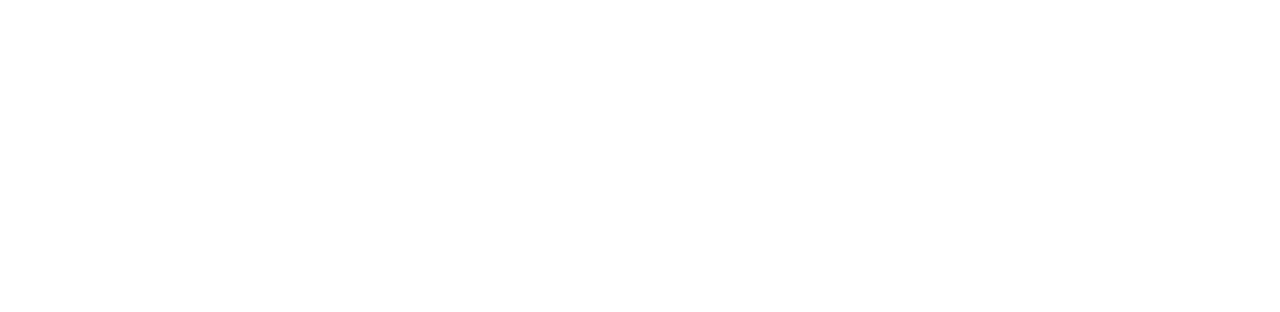
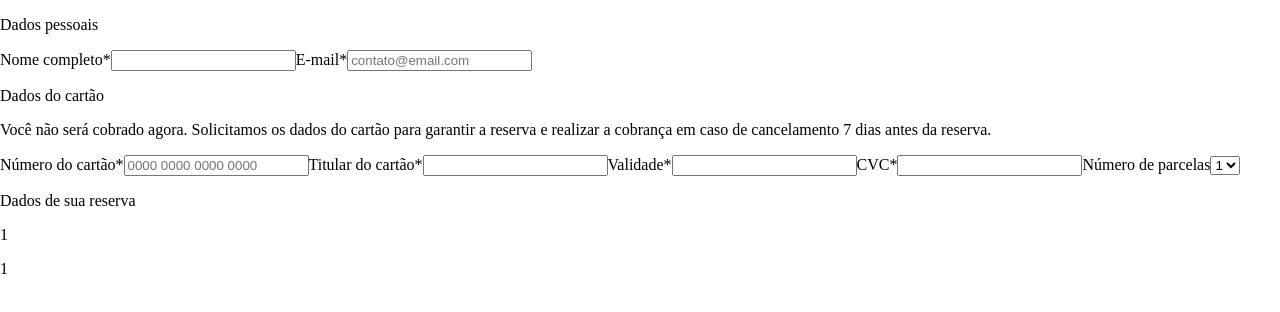
Before and after one commit to sarahromanhol/Hospedin, a React (Create React App) app in the folder hospedin/: page /purchase/1/1 in a window 1280 px wide. Shown: the top 312 px of the page. Built offline with nearby package versions, Linux system fonts and the light colour scheme.

Commit message:
Hotel Page atualizado

```diff
--- /dev/null
+++ b/hospedin/src/constants/urls.js
@@ -0,0 +1 @@
+export const url = 'https://hml-booking-engine.herokuapp.com/admin/rooms?begin_date=2021-10-01&end_date=2021-12-31'
--- a/hospedin/src/pages/HotelPage/HotelPageDetails.js
+++ b/hospedin/src/pages/HotelPage/HotelDetails/HotelPageDetails.js
@@ -1,13 +1,13 @@
-import { HotelDetailsContainer, HotelName, HotelDescription, ExpandirDescricao, ComodidadesHotel, ComodidadesList, ComodidadeItem, MapaInfoContainer, RectangleBlue, RectangleMapa, VisualizarNoMapaContainer, AdressText, CheckInInfoContainer } from './styledDetails'
-import arrow from '../../assets/imgs/Vectorarrow.png'
-import wifi from '../../assets/imgs/wifi.png'
-import piscina from '../../assets/imgs/piscina.png'
-import recepcao from '../../assets/imgs/recepcao.png'
-import restaurante from '../../assets/imgs/restaurante.png'
-import toalha from '../../assets/imgs/toalha.png'
-import mapaIcone from '../../assets/imgs/mapa.png'
-import rectangleBlue from '../../assets/imgs/RectangleBlue.png'
-import rectangleMapa from '../../assets/imgs/mapaFoto.png'
+import { HotelDetailsContainer, HotelName, HotelDescription, ExpandirDescricao, ComodidadesHotel, ComodidadesList, ComodidadeItem, MapaInfoContainer, RectangleBlue, RectangleMapa, VisualizarNoMapaContainer, AdressText, CheckInInfoContainer } from './styled.js'
+import arrow from '../../../assets/imgs/Vectorarrow.png'
+import wifi from '../../../assets/imgs/wifi.png'
+import piscina from '../../../assets/imgs/piscina.png'
+import recepcao from '../../../assets/imgs/recepcao.png'
+import restaurante from '../../../assets/imgs/restaurante.png'
+import toalha from '../../../assets/imgs/toalha.png'
+import mapaIcone from '../../../assets/imgs/mapa.png'
+import rectangleBlue from '../../../assets/imgs/RectangleBlue.png'
+import rectangleMapa from '../../../assets/imgs/mapaFoto.png'
 
 
 export const HotelPageDetails = () => {
@@ -36,8 +36,7 @@ export const HotelPageDetails = () => {
                 de Brasília. Os quartos dispõem de ar-condicionado, e o Wi-Fi <span id='pontos'>...</span>
                 <span id='mais'>Lorem ipsum pulvinar nibh gravida tellus lobortis molestie varius donec, sit purus
                 felis semper interdum libero vulputate cras, vitae enim quisque pretium est urna duis amet.
-                phasellus vivamus sodales id dapibus malesuada ante id, porta egestas quisque magna feugiat quisque,
-                convallis ultrices faucibus sollicitudin aliquet cubilia. velit torquent sem, vivamus. </span>
+                phasellus vivamus sodal </span>
                 </HotelDescription>
                 <ExpandirDescricao onClick={ExpandirTexto} id='btnExpandir'>
                     <img src={arrow} />
--- a/hospedin/src/pages/HotelPage/HotelPage.js
+++ b/hospedin/src/pages/HotelPage/HotelPage.js
@@ -1,15 +1,65 @@
-import { HotelPageDetails } from './HotelPageDetails'
-import { HotelPageContainer, HotelPageReservation, DatePicker, ReservationContainer } from './styled'
+import { HotelPageDetails } from './HotelDetails/HotelPageDetails'
+import { HotelPageContainer, TableLables, PrecoPorNoite, RoomPicture, MainInfo, HotelPageReservation, ReservationRoomContainer, DatePicker, ReservationDateContainer } from './styled'
 import arrow from '../../assets/imgs/Vectorarrow.png'
 import calendar from '../../assets/imgs/calendar.png'
+import users from '../../assets/imgs/users.png'
+import { getRooms } from '../../services/requests'
+import { useEffect, useState } from 'react'
+import { goToPurchasePage } from '../../routes/coordinator'
+import { useHistory } from 'react-router'
 
 export const HotelPage = () => {
+    const history = useHistory()
+    const [rooms, setRooms] = useState([])
+
+    useEffect(() => {
+        getRooms(setRooms)
+    }, [])
+
+    const bookRoom = (nome, preco) => {
+        goToPurchasePage(history, nome, preco)
+    }
+
+    const renderRoomDetails = rooms.map((room) => {
+        return (
+            <div key={room.name}>
+                <MainInfo>
+                    <RoomPicture src={room.picture_url} />
+                    <p>{room.name}</p>
+                    <p>R$ {room.amount}</p>
+                    <div>
+                        <img src={users} alt='icone users' />
+                        <p>{room.occupation}</p>
+                    </div>
+                    <button onClick={() => bookRoom(room.name, room.amount)}>Reservar</button>
+                </MainInfo>
+                <div>
+                    <p>Sobre o quarto</p>
+                    <p>{room.description}</p>
+                </div>
+                <div>
+                    <p>Acomodações</p>
+                    <p>{room.accommodation}</p>
+                </div>
+                <div>
+                    <p>Comodidades</p>
+                    {room.amenities.map((ammenity) => {
+                        return <p>{ammenity}</p>
+                    })}
+                </div>
+
+            </div>
+        )
+    })
+
     return (
         <HotelPageContainer>
             <HotelPageDetails />
+
             <HotelPageReservation>
-                <ReservationContainer>
-                    <p>Reserve a sua acomodação</p>
+
+                <ReservationDateContainer>
+                    <h4>Reserve a sua acomodação</h4>
                     <DatePicker>
                         <p>Dom, 17 Nov</p>
                         <img src={arrow} />
@@ -17,7 +67,17 @@ export const HotelPage = () => {
                         <img src={arrow} />
                         <img src={calendar} />
                     </DatePicker>
-                </ReservationContainer>
+                </ReservationDateContainer>
+
+                <ReservationRoomContainer>
+                    <TableLables>
+                        <p>Tipo de quarto</p>
+                        <PrecoPorNoite>Preço por noite</PrecoPorNoite>
+                        <p>Capacidade</p>
+                    </TableLables>
+                    {renderRoomDetails}
+                </ReservationRoomContainer>
+
             </HotelPageReservation>
         </HotelPageContainer>
     )
--- a/hospedin/src/pages/HotelPage/styled.js
+++ b/hospedin/src/pages/HotelPage/styled.js
@@ -15,11 +15,21 @@ export const HotelPageReservation = styled.div`
     display: flex;
     flex-direction: column;
     align-items: center;
+
 `
 
-export const ReservationContainer = styled.div`
-    width: 951px;
+export const ReservationDateContainer = styled.div`
+    width: 930px;
     margin-top: 30px;
+    h4{
+        font-family: Poppins;
+        font-size: 24px;
+        font-style: normal;
+        font-weight: 700;
+        text-align: left;
+        color: #29415E;
+        margin: 0px;
+    }
 `
 
 export const DatePicker = styled.div`
@@ -27,10 +37,47 @@ export const DatePicker = styled.div`
     align-items: center;
     justify-content: space-around;
     width: 434px;
+    height: 56px;
     background-color: #FFFFFF;
     cursor: pointer;
+    margin-top: 10px;
+    border: 1px solid #CFD9E7;
     p{
         font-family: -apple-system, BlinkMacSystemFont, 'Segoe UI', Roboto, Oxygen, Ubuntu, Cantarell, 'Open Sans', 'Helvetica Neue', sans-serif;
         font-size: 16px;
     }
 `
+
+export const ReservationRoomContainer = styled.div`
+    width: 930px;
+    margin-top: 30px;
+`
+
+export const TableLables = styled.div`
+    display: grid;
+    grid-template-columns: 1fr 3fr 3fr;
+    p{
+        font-family: Poppins;
+        font-size: 16px;
+        font-weight: 700;
+        color: #29415E;
+    }
+`
+
+export const PrecoPorNoite = styled.p`
+    text-align: end;
+    margin-right: 15px;
+`
+
+export const MainInfo = styled.div`
+    height: 88px;
+    display: grid;
+    align-items: center;
+    grid-template-columns: 1fr 2fr 1fr 1fr 2fr;
+
+`
+
+export const RoomPicture = styled.img`
+    width: 118px;
+    height: 86px;
+`
--- a/hospedin/src/pages/PurchasePage/PurchasePage.js
+++ b/hospedin/src/pages/PurchasePage/PurchasePage.js
@@ -1,7 +1,46 @@
 import react from "react";
+import { useParams } from "react-router";
 
 export const PurchasePage = () => {
-    return(
-        <p>purchase</p>
+    const params = useParams()
+
+    return (
+        <div>
+            <div>
+                <p>Dados pessoais</p>
+                <label>Nome completo*</label>
+                <input />
+                <label>E-mail*</label>
+                <input placeholder='contato@email.com' />
+            </div>
+            <div>
+                <p>Dados do cartão</p>
+                <p>Você não será cobrado agora. Solicitamos os dados do cartão para garantir
+                    a reserva e realizar a cobrança em caso de cancelamento 7 dias antes da reserva.</p>
+                <label>Número do cartão*</label>
+                <input placeholder='0000 0000 0000 0000' />
+                <label>Titular do cartão*</label>
+                <input />
+                <label>Validade*</label>
+                <input />
+                <label>CVC*</label>
+                <input />
+                <label>Número de parcelas</label>
+                <select>
+                    <option>1</option>
+                    <option>1</option>
+                    <option>1</option>
+                    <option>1</option>
+                </select>
+            </div>
+            <div>
+                <p>Dados de sua reserva</p>
+            </div>
+            <div>
+                <p>{params.id}</p>
+                <p>{params.price}</p>
+            </div>
+        </div>
+
     )
 }
--- a/hospedin/src/routes/Router.js
+++ b/hospedin/src/routes/Router.js
@@ -13,7 +13,7 @@ export const Router = () => {
                 <Route exact path='/'>
                     <HotelPage />
                 </Route>
-                <Route exact path='/purchase/:id'>
+                <Route exact path='/purchase/:id/:price'>
                     <PurchasePage />
                 </Route>
                 <Route exact path='/concluded'>
--- a/hospedin/src/routes/coordinator.js
+++ b/hospedin/src/routes/coordinator.js
@@ -2,8 +2,8 @@ export const goToHotelPage = (history) => {
     history.push("/")
 }
 
-export const goToPurchasePage = (history, id) => {
-    history.push(`/purchase/${id}`)
+export const goToPurchasePage = (history, id, price) => {
+    history.push(`/purchase/${id}/${price}`)
 }
 
 export const goToFinalPage = (history) => {
--- /dev/null
+++ b/hospedin/src/services/requests.js
@@ -0,0 +1,13 @@
+import axios from "axios";
+import { url } from "../constants/urls";
+
+export const getRooms = (setData) => {
+    axios.get(url)
+    .then((res)=> {
+        console.log(res)
+        setData(res.data)
+    })
+    .catch((err) => {
+        console.log(err)
+    })
+}
```
Also changed, not shown: hospedin/src/assets/imgs/users.png (added), hospedin/src/pages/HotelPage/HotelDetails/styled.js (renamed from hospedin/src/pages/HotelPage/styledDetails.js). Lines whose indentation alone changed are shown as unchanged.
